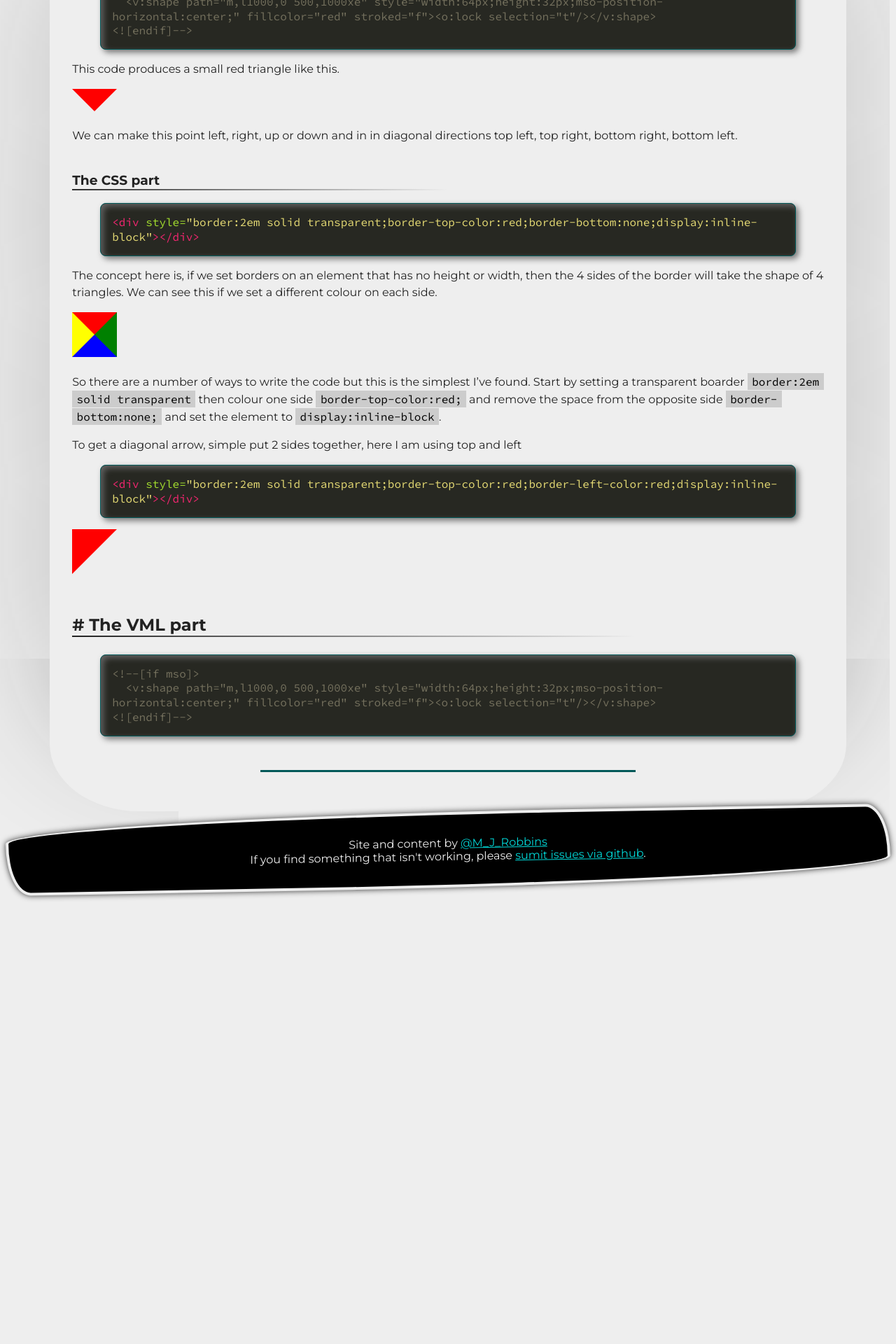
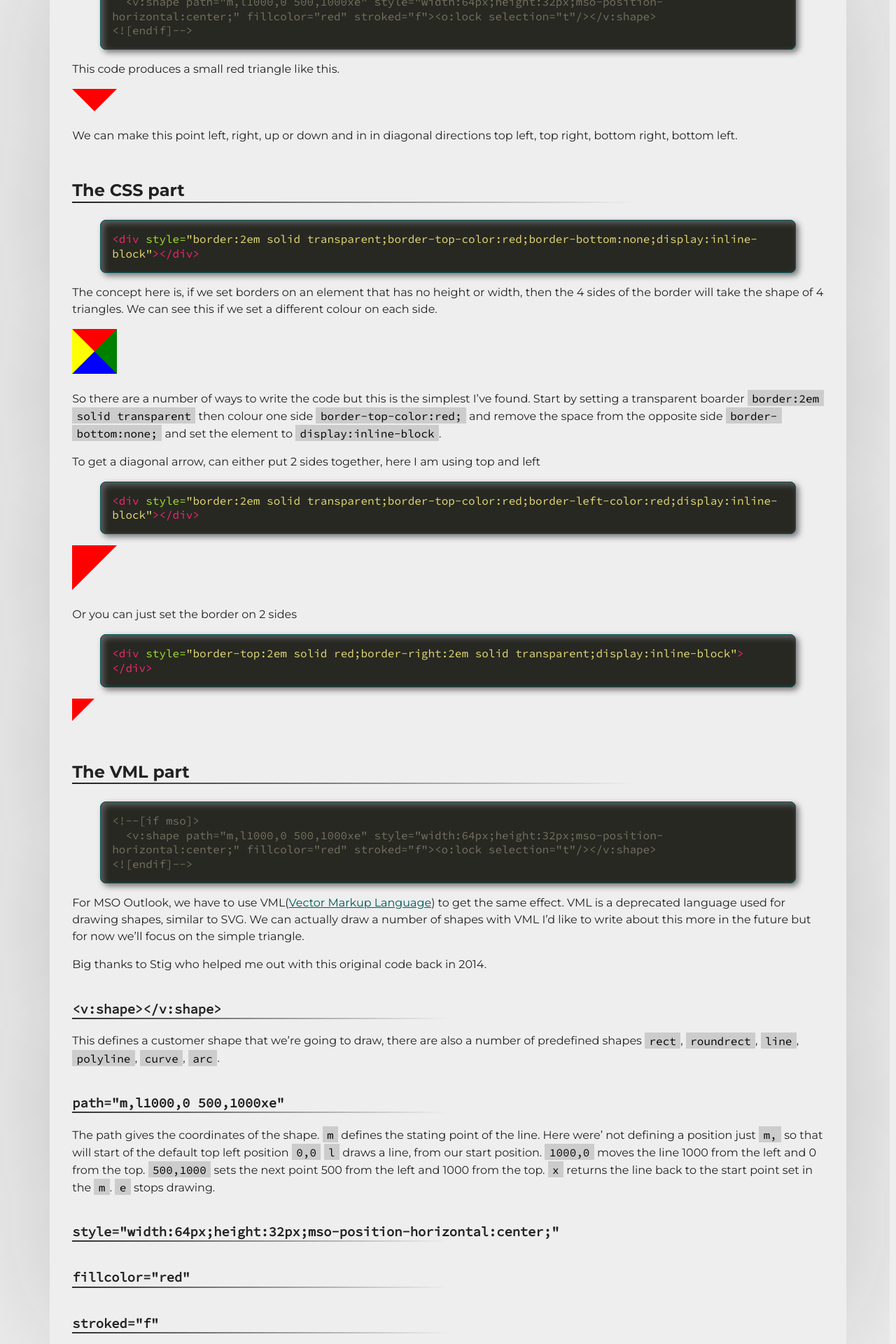
Before and after one commit to M-J-Robbins/good-email-code, a Jekyll site: the page built from email-enhancements/css-triangles.md, in a window 1280 px wide. Shown: the part 584-2504 px from the top of the page at 70% size. Built offline with Jekyll 4.4.1, drawn with Linux system fonts in a browser that asks for light colours; our own code applies the rules of GitHub Pages for plain Markdown files; a script that is not in the unit is left out; before the commit the page ends 1864 px from its top, so only the background shows below that; some of the changed text lies outside the part shown.

Commit message:
small updates

```diff
--- a/assets/css/style.css
+++ b/assets/css/style.css
@@ -55,7 +55,6 @@ header .logo:hover{
   margin: 0 auto;
   box-shadow:10em 4em 15em -15em var(--fg-color, #222),
             -10em 4em 15em -15em var(--fg-color, #222);
-  border-radius: 0 0 8em 8em / 0 0 6em 6em;
   line-height:1.5;
 }
 h1{
@@ -97,7 +96,7 @@ footer{
     background: #000;
     color: #eee;
     padding: 2em;
-    transform: rotate(-1deg) skew(-1deg);
+    transform: rotate(-2deg) skew(-4deg) translateY(-2em);
     box-shadow: 0 0 0.5em #333;
     border: .25em solid currentColor;
     border-radius: 120% 4em 120% 4em / 4em 120% 4em 120%;
--- a/email-enhancements/css-triangles.md
+++ b/email-enhancements/css-triangles.md
@@ -16,7 +16,7 @@ This code produces a small red triangle like this.
 We can make this point left, right, up or down and in in diagonal directions top left, top right, bottom right, bottom left.
 
 
-### The CSS part
+## The CSS part
 {% highlight html %}
 <div style="border:2em solid transparent;border-top-color:red;border-bottom:none;display:inline-block"></div>
 {% endhighlight %}
@@ -26,16 +26,45 @@ The concept here is, if we set borders on an element that has no height or width
 
 So there are a number of ways to write the code but this is the simplest I've found.  Start by setting a transparent boarder `border:2em solid transparent` then colour one side `border-top-color:red;` and remove the space from the opposite side `border-bottom:none;` and set the element to `display:inline-block`.
 
-To get a diagonal arrow, simple put 2 sides together, here I am using top and left
+To get a diagonal arrow, can either put 2 sides together, here I am using top and left
 {% highlight html %}
 <div style="border:2em solid transparent;border-top-color:red;border-left-color:red;display:inline-block"></div>
 {% endhighlight %}
 <div style="border:2em solid transparent;border-top-color:red;border-left-color:red;display:inline-block"></div>
 
+Or you can just set the border on 2 sides
+{% highlight html %}
+<div style="border-top:2em solid red;border-right:2em solid transparent;display:inline-block"></div>
+{% endhighlight %}
+<div style="border-top:2em solid red;border-right:2em solid transparent;display:inline-block"></div>
 
-##  # The VML part
+##  The VML part
 {% highlight html %}
 <!--[if mso]>
   <v:shape path="m,l1000,0 500,1000xe" style="width:64px;height:32px;mso-position-horizontal:center;" fillcolor="red" stroked="f"><o:lock selection="t"/></v:shape>
 <![endif]-->
 {% endhighlight %}
+
+For MSO Outlook, we have to use VML([Vector Markup Language](https://docs.microsoft.com/en-us/windows/win32/vml/web-workshop---specs---standards----introduction-to-vector-markup-language--vml-)) to get the same effect.  VML is a deprecated language used for drawing shapes, similar to SVG.  We can actually draw a number of shapes with VML I'd like to write about this more in the future but for now we'll focus on the simple triangle.
+
+
+Big thanks to Stig who helped me out with this original code back in 2014.
+
+### `<v:shape></v:shape>`
+This defines a customer shape that we're going to draw, there are also a number of predefined shapes `rect`, `roundrect`, `line`, `polyline`, `curve`, `arc`.
+
+### `path="m,l1000,0 500,1000xe"`
+The path gives the coordinates of the shape. `m` defines the stating point of the line. Here were' not defining a position just `m,` so that will start of the default top left position `0,0`
+`l` draws a line, from our start position.
+`1000,0` moves the line 1000 from the left and 0 from the top.
+`500,1000` sets the next point 500 from the left and 1000 from the top.
+`x` returns the line back to the start point set in the `m`.
+`e` stops drawing.
+
+### `style="width:64px;height:32px;mso-position-horizontal:center;"`
+
+### `fillcolor="red"`
+
+### `stroked="f"`
+
+### `<o:lock selection="t"/>`
```
Also changed, not shown: email-code/link-button.md (+2 -1 lines), index.md (+1 -1 lines).
